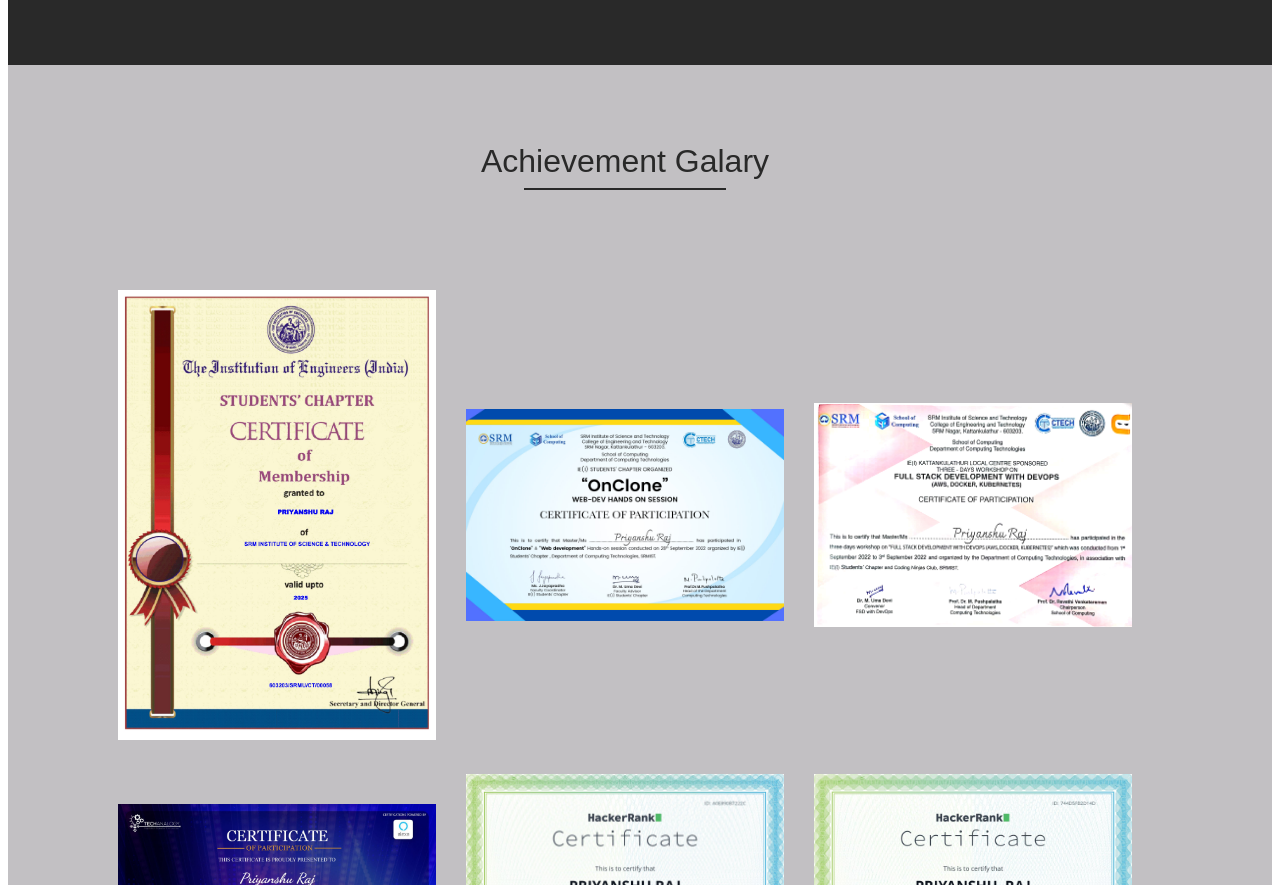
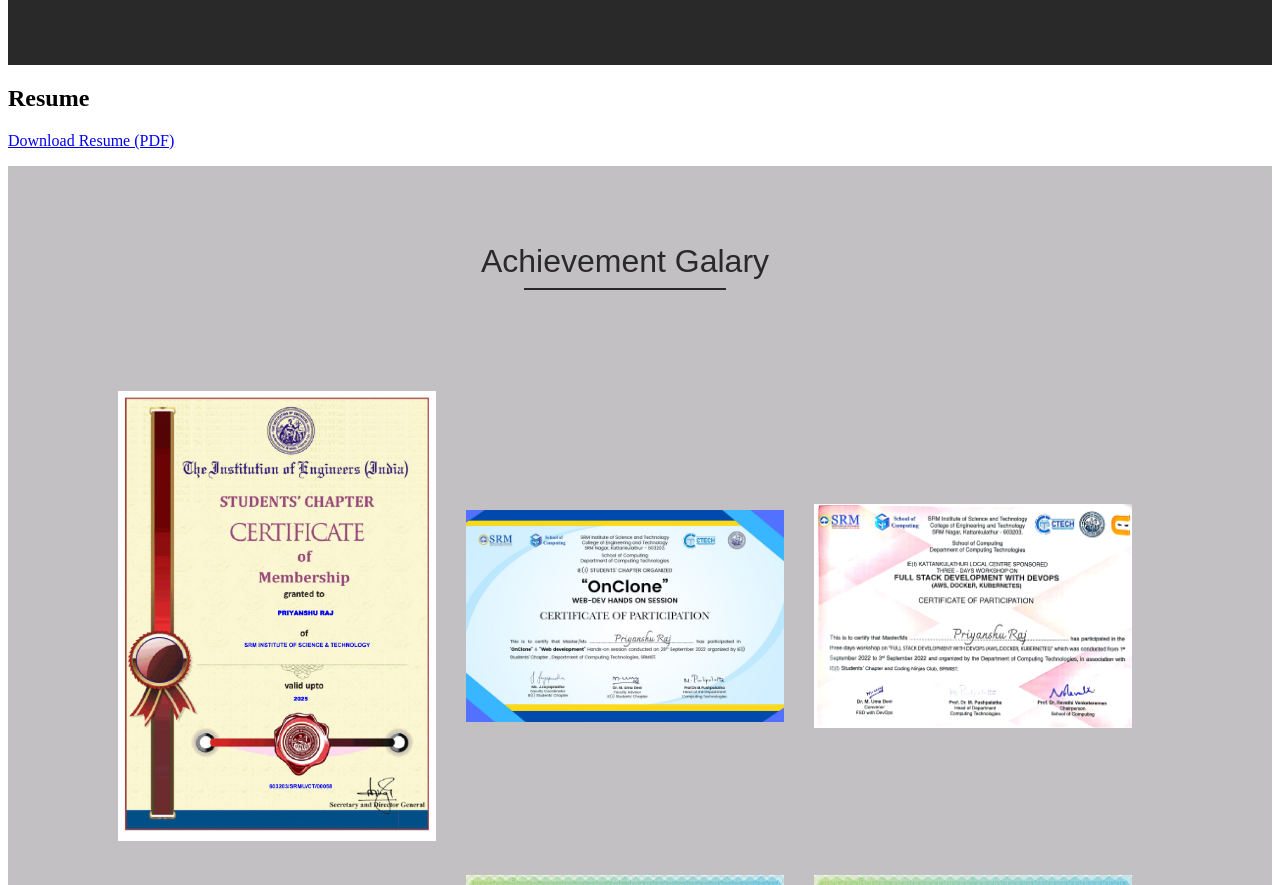
Before and after one commit to Priyanshu581/Portfolio, a plain HTML site: page index.html in a window 1280 px wide. Shown: the part 1237-2122 px from the top of the page. Drawn offline with Linux system fonts and the light colour scheme.

Commit message:
Update index.html

```diff
--- a/index.html
+++ b/index.html
@@ -57,7 +57,7 @@
                             </a>
                         </td>
                         <td>
-                             <a href="#">
+                             <a href="#Resume">
                                 < font face="arial" color="#ffffff" size="4">Resume</font>
                             </a>
                         </td>
@@ -173,6 +173,12 @@
 
     </table>
     <!--End About-->
+     <!--Resume-->
+     <section id="Resume">
+      <h2>Resume</h2>
+      <p><a href="resume.pdf" download> Download Resume (PDF)</a></p>
+    </section>
+     <!--End Resume-->
 
     <!--Start Galary-->
     <table id="Galary" border="0" width="100%" cellpadding="0" cellspacing="0" bgcolor="#c2c0c3">
```
